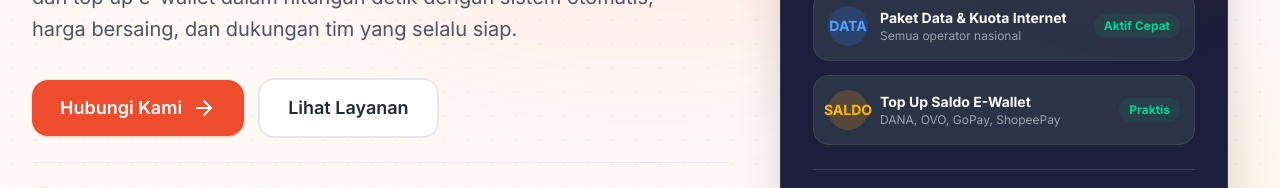
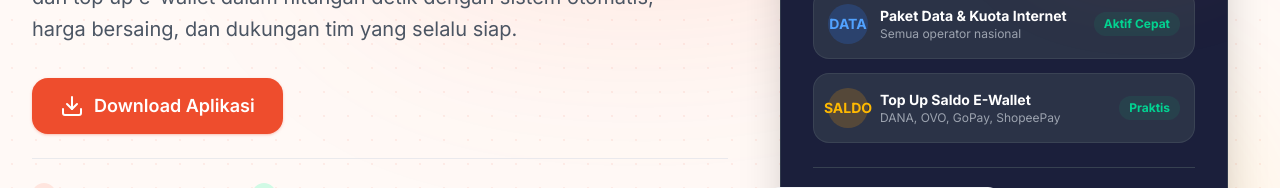
Before and after one commit to arsycreative/payfast_id, a Next.js app: page / in a window 1280 px wide. Shown: the part 419-607 px from the top of the page. Built offline with nearby package versions, Linux system fonts and the light colour scheme; no server answers.

Commit message:
feat: replace hero CTA buttons with shared DownloadButton

```diff
--- a/src/components/sections/Hero.jsx
+++ b/src/components/sections/Hero.jsx
@@ -1,9 +1,9 @@
 // src/components/sections/Hero.jsx
 import Image from "next/image";
-import { Zap, ShieldCheck, Headset, ArrowRight, CheckCircle2 } from "lucide-react";
+import { Zap, ShieldCheck, Headset, CheckCircle2 } from "lucide-react";
 import { homeContent } from "@/content/home";
 import { Container } from "@/components/shared/Container";
-import { Button } from "@/components/ui/Button";
+import { DownloadButton } from "@/components/shared/DownloadButton";
 import { Badge } from "@/components/ui/Badge";
 import { Reveal } from "@/components/shared/Reveal";
 
@@ -41,25 +41,8 @@ export function Hero() {
 
             {/* CTAs */}
             <Reveal delay={0.3}>
-              <div className="flex flex-col sm:flex-row items-center justify-center lg:justify-start gap-3.5 pt-2">
-                <Button
-                  href={hero.ctaPrimary.href}
-                  variant="primary"
-                  size="lg"
-                  icon={ArrowRight}
-                  iconPosition="right"
-                  className="w-full sm:w-auto"
-                >
-                  {hero.ctaPrimary.label}
-                </Button>
-                <Button
-                  href={hero.ctaSecondary.href}
-                  variant="outline"
-                  size="lg"
-                  className="w-full sm:w-auto"
-                >
-                  {hero.ctaSecondary.label}
-                </Button>
+              <div className="flex items-center justify-center lg:justify-start pt-2">
+                <DownloadButton size="lg" className="w-full sm:w-auto" />
               </div>
             </Reveal>
 
```
